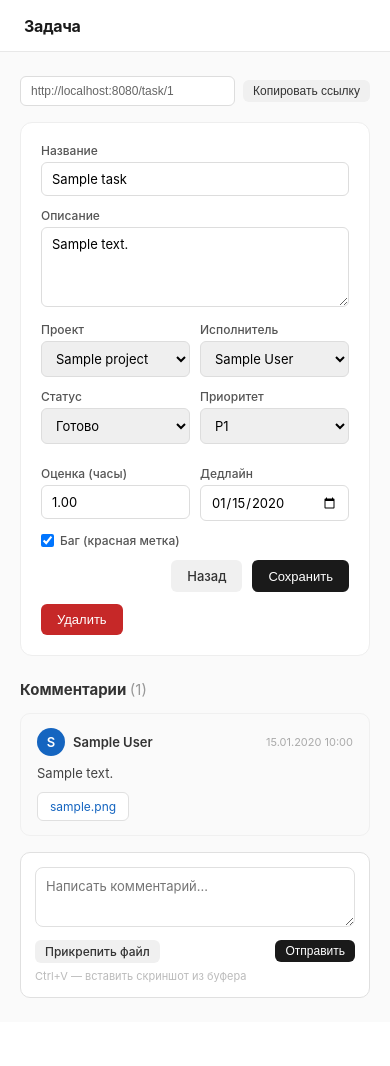
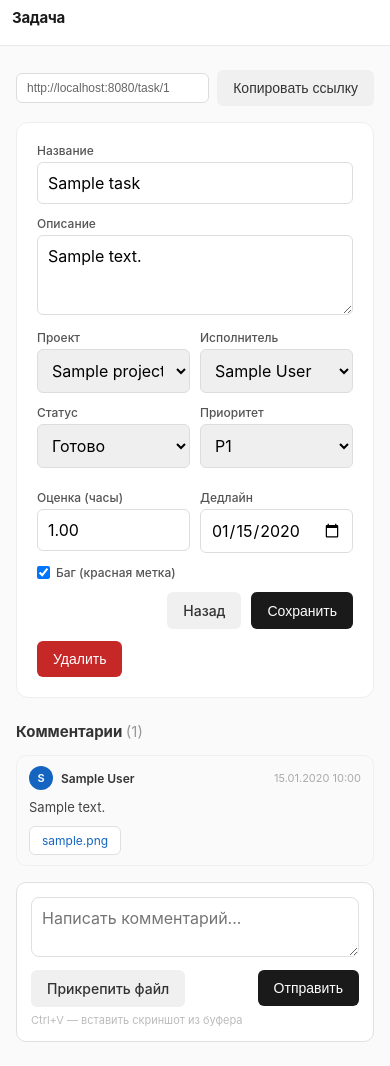
Before and after one commit to AmirITMO/Agent-for-PM, a FastAPI app: page /task/1 in a window 390 px wide. Before the commit the page ends 998 px from the top, so only its background shows below. Run offline with FastAPI, Linux system fonts and the light colour scheme; tables that the repository leaves empty hold one stand-in row (values such as "Sample post"); parts of the project's set-up code (start-up, migrations or seed data) failed here and were passed over.

Commit message:
fix: block assigned tasks to inactive users, mobile-responsive layout
- get_all_users filters blocked users by default
- Admin panel uses include_blocked=True to see all
- Mobile CSS: responsive header nav, kanban columns, modals, task detail
- Breakpoints at 768px and 480px

Co-Authored-By: Claude Sonnet 4.6 <noreply@anthropic.com>

```diff
--- a/agent3_pm/bot.py
+++ b/agent3_pm/bot.py
@@ -2121,11 +2121,11 @@ async def _admin_callback(update: Update, context: ContextTypes.DEFAULT_TYPE) ->
     if data == "adm_whitelist":
         await query.answer()
         async with AsyncSessionLocal() as session:
-            users = await get_all_users(session)
+            users = await get_all_users(session, include_blocked=True)
         lines = ["<b>Вайтлист (активные сотрудники):</b>\n"]
         blocked = []
         for u in sorted(users, key=lambda x: x.name):
-            status = "✅" if (not hasattr(u, "is_active") or u.is_active) else "🚫"
+            status = "✅" if u.is_active else "🚫"
             tg = f"@{u.telegram_username}" if u.telegram_username else "—"
             lines.append(f"{status} {u.name} ({u.position or '—'}) {tg}")
             if hasattr(u, "is_active") and not u.is_active:
@@ -2141,8 +2141,8 @@ async def _admin_callback(update: Update, context: ContextTypes.DEFAULT_TYPE) ->
     if data == "adm_block":
         await query.answer()
         async with AsyncSessionLocal() as session:
-            users = await get_all_users(session)
-        active = [u for u in users if not hasattr(u, "is_active") or u.is_active]
+            users = await get_all_users(session, include_blocked=True)
+        active = [u for u in users if u.is_active]
         rows = []
         for u in active:
             rows.append([InlineKeyboardButton(f"🚫 {u.name}", callback_data=f"adm_doblock_{u.id}")])
@@ -2157,8 +2157,8 @@ async def _admin_callback(update: Update, context: ContextTypes.DEFAULT_TYPE) ->
     if data == "adm_unblock":
         await query.answer()
         async with AsyncSessionLocal() as session:
-            users = await get_all_users(session)
-        blocked = [u for u in users if hasattr(u, "is_active") and not u.is_active]
+            users = await get_all_users(session, include_blocked=True)
+        blocked = [u for u in users if not u.is_active]
         if not blocked:
             try:
                 await query.edit_message_text("Нет заблокированных сотрудников.")
--- a/agent3_pm/repository.py
+++ b/agent3_pm/repository.py
@@ -34,10 +34,12 @@ async def get_user_by_id(session: AsyncSession, user_id: int) -> User | None:
     return result.scalar_one_or_none()
 
 
-async def get_all_users(session: AsyncSession) -> list[User]:
-    result = await session.execute(
-        select(User).options(selectinload(User.boards)).order_by(User.name)
-    )
+async def get_all_users(session: AsyncSession, include_blocked: bool = False) -> list[User]:
+    q = select(User).options(selectinload(User.boards))
+    if not include_blocked:
+        q = q.where(User.is_active == True)  # noqa: E712
+    q = q.order_by(User.name)
+    result = await session.execute(q)
     return list(result.scalars().all())
 
 
--- a/agent3_pm/templates/base.html
+++ b/agent3_pm/templates/base.html
@@ -71,6 +71,45 @@
         .login-card h2 { font-size: 20px; margin-bottom: 20px; text-align: center; }
         .login-card .btn-primary { width: 100%; margin-top: 8px; }
         .login-error { color: #c62828; font-size: 13px; margin-bottom: 12px; text-align: center; }
+
+        /* ── Mobile ── */
+        @media (max-width: 768px) {
+            .header { height: auto; padding: 8px 12px; flex-direction: column; align-items: flex-start; gap: 6px; }
+            .header h1 { font-size: 15px; }
+            .header nav { gap: 4px; width: 100%; overflow-x: auto; flex-wrap: nowrap; padding-bottom: 4px; -webkit-overflow-scrolling: touch; }
+            .header nav a { font-size: 12px; padding: 5px 8px; white-space: nowrap; flex-shrink: 0; }
+            .nav-user { display: none; }
+
+            .kanban-wrap { min-height: calc(100vh - 80px); gap: 0; -webkit-overflow-scrolling: touch; }
+            .kanban-col { min-width: 160px; max-width: 180px; }
+            .col-head { padding: 10px 10px 6px; }
+            .col-title { font-size: 11px; }
+            .col-body { padding: 0 4px 4px; }
+            .card { padding: 8px 10px; margin-bottom: 4px; }
+            .card-title { font-size: 12px; }
+            .card-avatar { width: 18px; height: 18px; font-size: 8px; top: 6px; right: 6px; }
+
+            .modal { max-width: 95%; padding: 16px; margin: 8px; }
+            .modal h2 { font-size: 15px; }
+            .form-group input, .form-group select, .form-group textarea { font-size: 16px; padding: 10px; }
+
+            table.list { display: block; overflow-x: auto; -webkit-overflow-scrolling: touch; }
+            table.list th, table.list td { padding: 8px 10px; font-size: 12px; white-space: nowrap; }
+
+            .login-card { margin: 24px 12px; padding: 20px; }
+            .login-card h2 { font-size: 18px; }
+
+            .btn { padding: 10px 16px; font-size: 14px; }
+            .add-task { padding: 6px 10px; font-size: 11px; }
+        }
+
+        @media (max-width: 480px) {
+            .kanban-col { min-width: 140px; max-width: 155px; }
+            .card-meta { gap: 4px; }
+            .card-desc { display: none; }
+            .header nav { gap: 2px; }
+            .header nav a { font-size: 11px; padding: 4px 6px; }
+        }
     </style>
 </head>
 <body>
--- a/agent3_pm/templates/task_detail.html
+++ b/agent3_pm/templates/task_detail.html
@@ -3,7 +3,7 @@
 {% block header_title %}Задача{% endblock %}
 
 {% block content %}
-<div style="max-width:720px; margin:24px auto; padding:0 20px;">
+<div style="max-width:720px; margin:24px auto; padding:0 16px;">
 
     <!-- Share -->
     <div style="display:flex; gap:8px; align-items:center; margin-bottom:16px;">
@@ -157,6 +157,14 @@
 .attachment-pdf { width:100%; }
 .comment-input { width:100%; height:60px; border:1px solid #e0e0e0; border-radius:8px; padding:10px; font-family:inherit; font-size:13px; resize:vertical; transition:border-color .15s; }
 .comment-input:focus { outline:none; border-color:#1565c0; }
+
+@media (max-width: 768px) {
+    .comment-card { padding: 10px 12px; }
+    .comment-avatar { width: 24px; height: 24px; font-size: 11px; }
+    .comment-author { font-size: 12px; }
+    .comment-input { font-size: 16px; }
+    .attachment-img img { max-height: 180px; }
+}
 </style>
 {% endblock %}
 
--- a/agent3_pm/web.py
+++ b/agent3_pm/web.py
@@ -331,7 +331,7 @@ async def employees(request: Request, session: AsyncSession = Depends(get_sessio
     current = await _current_user(request, session)
     if not _can_manage(current):
         return RedirectResponse("/board")
-    users = await repo.get_all_users(session)
+    users = await repo.get_all_users(session, include_blocked=True)
     projects = await repo.get_all_projects(session)
     return templates.TemplateResponse(request, "employees.html", {
         "users": users, "projects": projects,
```
